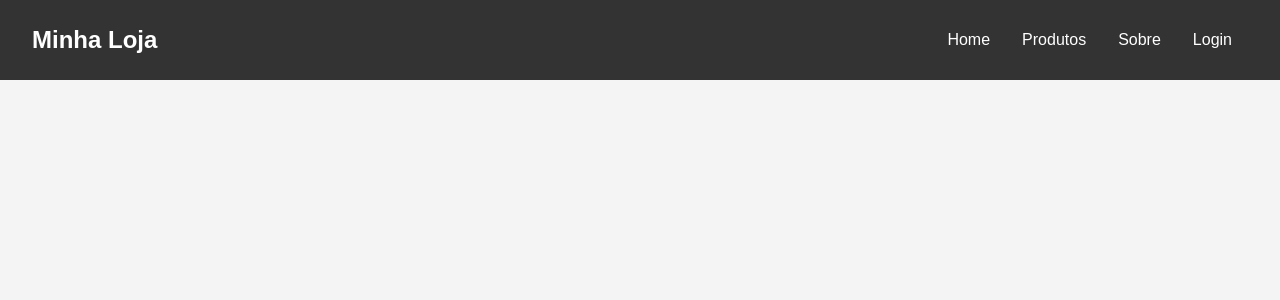
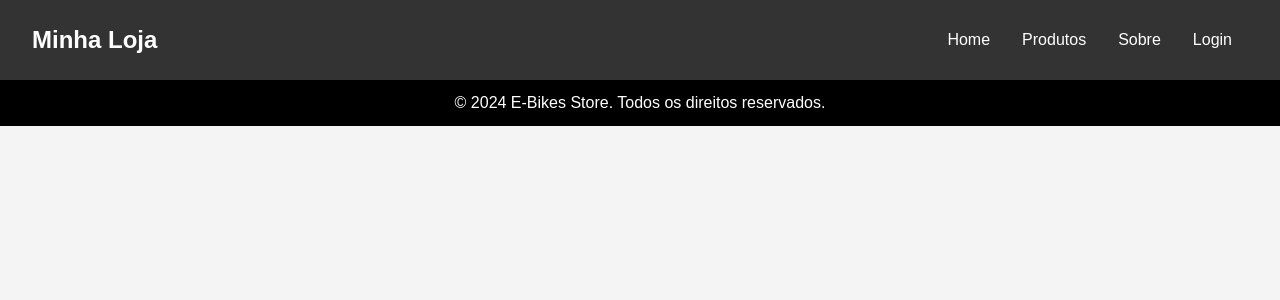
Before and after one commit to Check-Points/cp5-front, a React (Vite) app: page / in a window 1280 px wide. Shown: the top 300 px of the page. Built offline with nearby package versions, Linux system fonts and the light colour scheme.

Commit message:
criação da footer

```diff
--- a/src/App.jsx
+++ b/src/App.jsx
@@ -1,3 +1,4 @@
+import Footer from './components/Footer'
 import Nav from './components/Nav'
 function App() {
 
@@ -5,6 +6,7 @@ function App() {
   return (
     <>
     <Nav/>
+    <Footer/>
 
     </>
   )
--- a/src/components/Footer.jsx
+++ b/src/components/Footer.jsx
@@ -0,0 +1,10 @@
+import '../style/global.css'
+const Footer=()=> {
+    return (
+        <footer className="footer">
+        <p>© 2024 E-Bikes Store. Todos os direitos reservados.</p>
+      </footer>
+    );
+  }
+
+export default Footer
```
